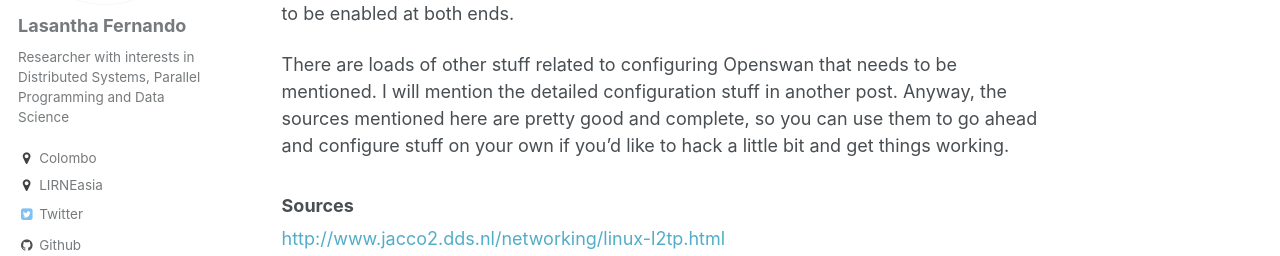
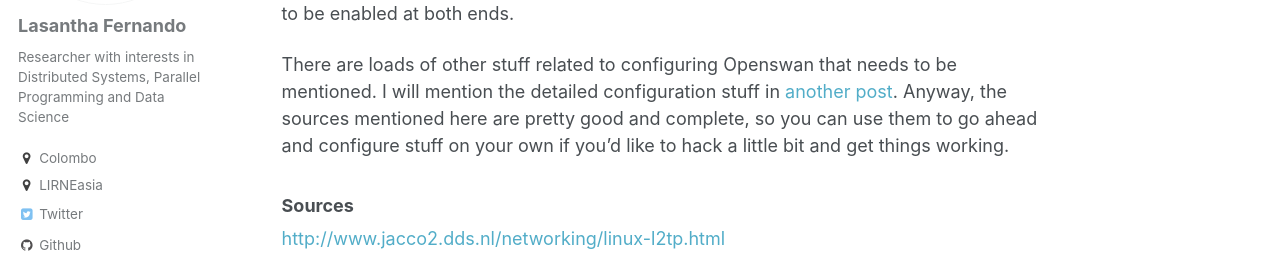
Before and after one commit to lasanthafdo/lasanthafdo.github.io, a Jekyll site: the page built from _posts/2012-09-23-openswan-intro.md, in a window 1280 px wide and 900 px high, scrolled down 3816 px. Shown: the part 206-462 px from the top of the window. Built offline with Jekyll 4.4.1, drawn with Linux system fonts in a browser that asks for light colours; some web fonts are replaced; part of the change alters nothing that is shown.

```diff
--- a/_posts/2012-09-23-openswan-intro.md
+++ b/_posts/2012-09-23-openswan-intro.md
@@ -125,7 +125,7 @@ Netkey is still evolving and so not an old and proven technology like KLIPS. It
 
 Nat traversal is needed because most of the time we are probably sitting behind some Nat. So it is always advisable to enable NAT-Traversal or NAT-T for Openswan. This needs to be enabled at both ends.
 
-There are loads of other stuff related to configuring Openswan that needs to be mentioned. I will mention the detailed configuration stuff in another post. Anyway, the sources mentioned here are pretty good and complete, so you can use them to go ahead and configure stuff on your own if you'd like to hack a little bit and get things working.
+There are loads of other stuff related to configuring Openswan that needs to be mentioned. I will mention the detailed configuration stuff in [another post](http://randomthoughtsofbloggerrandom.blogspot.com/2012/10/connecting-to-checkpoint-gateway-with.html). Anyway, the sources mentioned here are pretty good and complete, so you can use them to go ahead and configure stuff on your own if you'd like to hack a little bit and get things working.
 
 ### Sources
 
```
